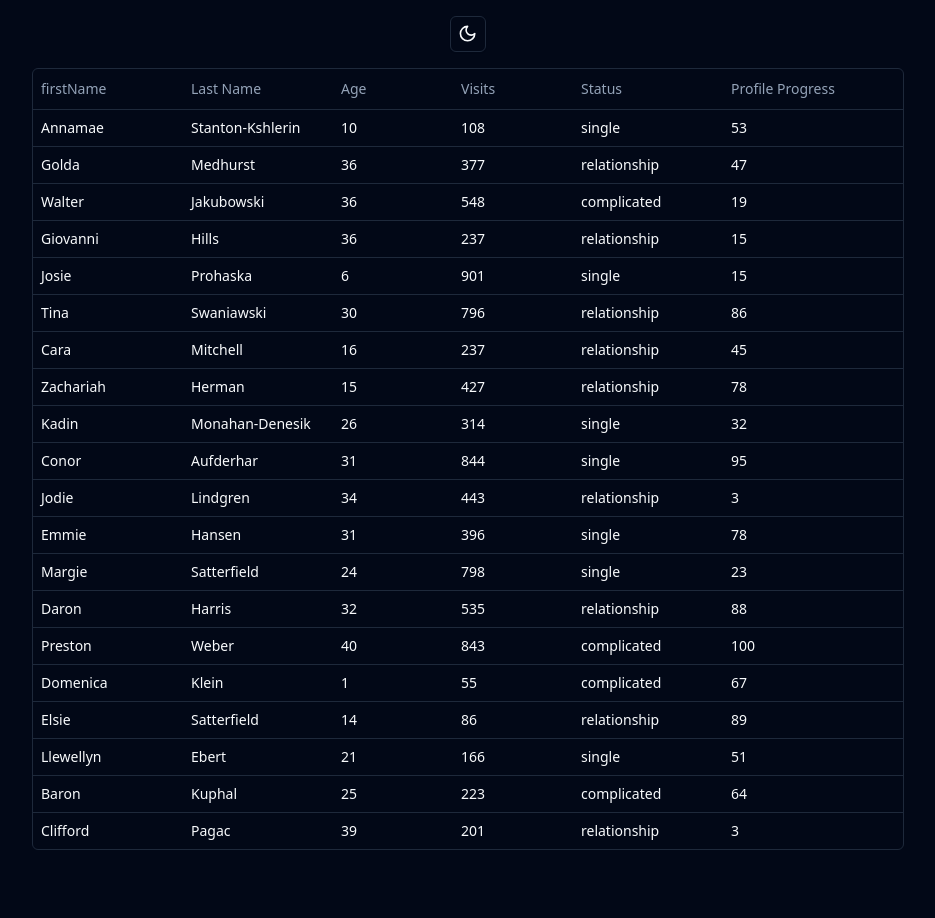
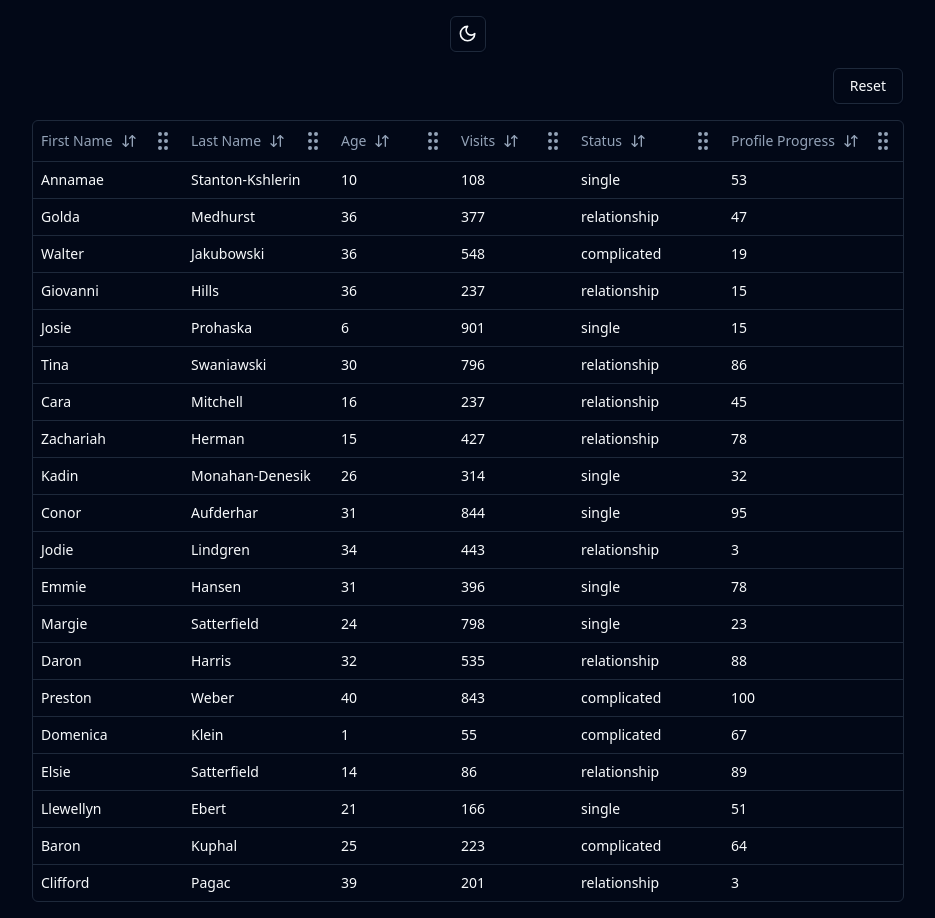
Before and after one commit to Xebec19/literate-bassoon, a React (Vite) app: page / in a window 1280 px wide. Shown: the whole page, without its empty margins (172-1107 px from the left). Before the commit the page ends 866 px from the top, so only its background shows below. Built offline with nearby package versions, Linux system fonts and the light colour scheme.

Commit message:
feat: sorting

```diff
--- a/src/App.tsx
+++ b/src/App.tsx
@@ -1,30 +1,13 @@
-import { z } from "zod";
 import "./App.css";
 import { ModeToggle } from "./components/mode-toggle";
 import { ThemeProvider } from "./components/theme-provider";
-import { ZodUser } from "./components/users/columns";
 import DndTable from "./components/ui/data-table/dnd-table";
 
-function getData(): z.infer<typeof ZodUser>[] {
-  // Fetch data from your API here.
-  return [
-    {
-      id: 1 + "",
-      name: "Rohan",
-      email: "rohan@gmail.com",
-      age: 13,
-      registrationDate: new Date(),
-    },
-  ];
-}
-
 function App() {
-  const data = getData();
-
   return (
     <>
       <ThemeProvider defaultTheme="dark" storageKey="vite-ui-theme">
-        <div className="flex justify-center items-center flex-col space-y-4 my-4">
+        <div className="flex justify-center items-center flex-col space-y-4 my-4 container">
           <div>
             <ModeToggle />
           </div>
--- a/src/components/ui/data-table/dnd-table.tsx
+++ b/src/components/ui/data-table/dnd-table.tsx
@@ -1,11 +1,13 @@
-import React, { CSSProperties } from "react";
+import React, { CSSProperties, useTransition } from "react";
 
 import {
   Cell,
   ColumnDef,
   Header,
+  SortingState,
   flexRender,
   getCoreRowModel,
+  getSortedRowModel,
   useReactTable,
 } from "@tanstack/react-table";
 import { makeData, Person } from "../../../lib/makeData";
@@ -39,6 +41,8 @@ import {
   TableHeader,
   TableRow,
 } from "../table";
+import { ArrowDown, ArrowDownUp, ArrowUp, GripVertical } from "lucide-react";
+import { Button } from "../button";
 
 const DraggableTableHeader = ({
   header,
@@ -61,17 +65,57 @@ const DraggableTableHeader = ({
   };
 
   return (
-    <TableHead
-      colSpan={header.colSpan}
-      ref={setNodeRef}
-      style={style}
+    <>
+      <TableHead colSpan={header.colSpan} ref={setNodeRef} style={style}>
+        <div className="flex justify-between item-center">
+          <div className="space-x-2 items-center flex">
+            <span
+              className={
+                header.column.getCanSort() ? "cursor-pointer select-none" : ""
+              }
+              title={
+                header.column.getCanSort()
+                  ? header.column.getNextSortingOrder() === "asc"
+                    ? "Sort ascending"
+                    : header.column.getNextSortingOrder() === "desc"
+                    ? "Sort descending"
+                    : "Clear sort"
+                  : undefined
+              }
               {...attributes}
               {...listeners}
             >
               {header.isPlaceholder
                 ? null
-        : flexRender(header.column.columnDef.header, header.getContext())}
+                : flexRender(
+                    header.column.columnDef.header,
+                    header.getContext()
+                  )}
+            </span>
+            <button onClick={header.column.getToggleSortingHandler()}>
+              {{
+                asc: <ArrowUp className="size-4" />,
+                desc: <ArrowDown className="size-4" />,
+              }[header.column.getIsSorted() as string] ?? (
+                <ArrowDownUp className="size-4" />
+              )}
+            </button>
+          </div>
+
+          <GripVertical
+            {...{
+              onDoubleClick: () => header.column.resetSize(),
+              onMouseDown: header.getResizeHandler(),
+              onTouchStart: header.getResizeHandler(),
+              className: `resizer ltr cursor-ew-resize ${
+                header.column.getIsResizing() ? "isResizing" : ""
+              }`,
+            }}
+            onClick={(e) => e.stopPropagation()}
+          />
+        </div>
       </TableHead>
+    </>
   );
 };
 
@@ -97,10 +141,15 @@ const DragAlongCell = ({ cell }: { cell: Cell<Person, unknown> }) => {
 };
 
 export default function DndTable() {
+  const [sorting, setSorting] = React.useState<SortingState>([]);
+
+  const [isPending, startTransition] = useTransition();
+
   const columns = React.useMemo<ColumnDef<Person>[]>(
     () => [
       {
         accessorKey: "firstName",
+        header: () => <span>First Name</span>,
         cell: (info) => info.getValue(),
         id: "firstName",
         size: 150,
@@ -149,8 +198,17 @@ export default function DndTable() {
   const table = useReactTable({
     data,
     columns,
+    columnResizeDirection: "ltr",
+    columnResizeMode: "onChange",
+    defaultColumn: {
+      minSize: 50,
+      maxSize: 600,
+    },
     getCoreRowModel: getCoreRowModel(),
+    getSortedRowModel: getSortedRowModel(),
+    onSortingChange: setSorting,
     state: {
+      sorting,
       columnOrder,
     },
     onColumnOrderChange: setColumnOrder,
@@ -177,8 +235,28 @@ export default function DndTable() {
     useSensor(KeyboardSensor, {})
   );
 
+  function resetFilters() {
+    startTransition(() => {
+      const colOrder = columns.map((c) => c.id!);
+      setColumnOrder(colOrder);
+      setSorting([]);
+    });
+  }
+
   return (
-    // NOTE: This provider creates div elements, so don't nest inside of <table> elements
+    <>
+      <div
+        className="w-full flex justify-end"
+        {...{ style: { width: table.getCenterTotalSize() } }}
+      >
+        <Button
+          variant={"outline"}
+          disabled={isPending}
+          onClick={() => resetFilters()}
+        >
+          Reset
+        </Button>
+      </div>
       <div className="rounded-md border">
         <DndContext
           collisionDetection={closestCenter}
@@ -219,5 +297,6 @@ export default function DndTable() {
           </Table>
         </DndContext>
       </div>
+    </>
   );
 }
```
Lines whose indentation alone changed are shown as unchanged.
